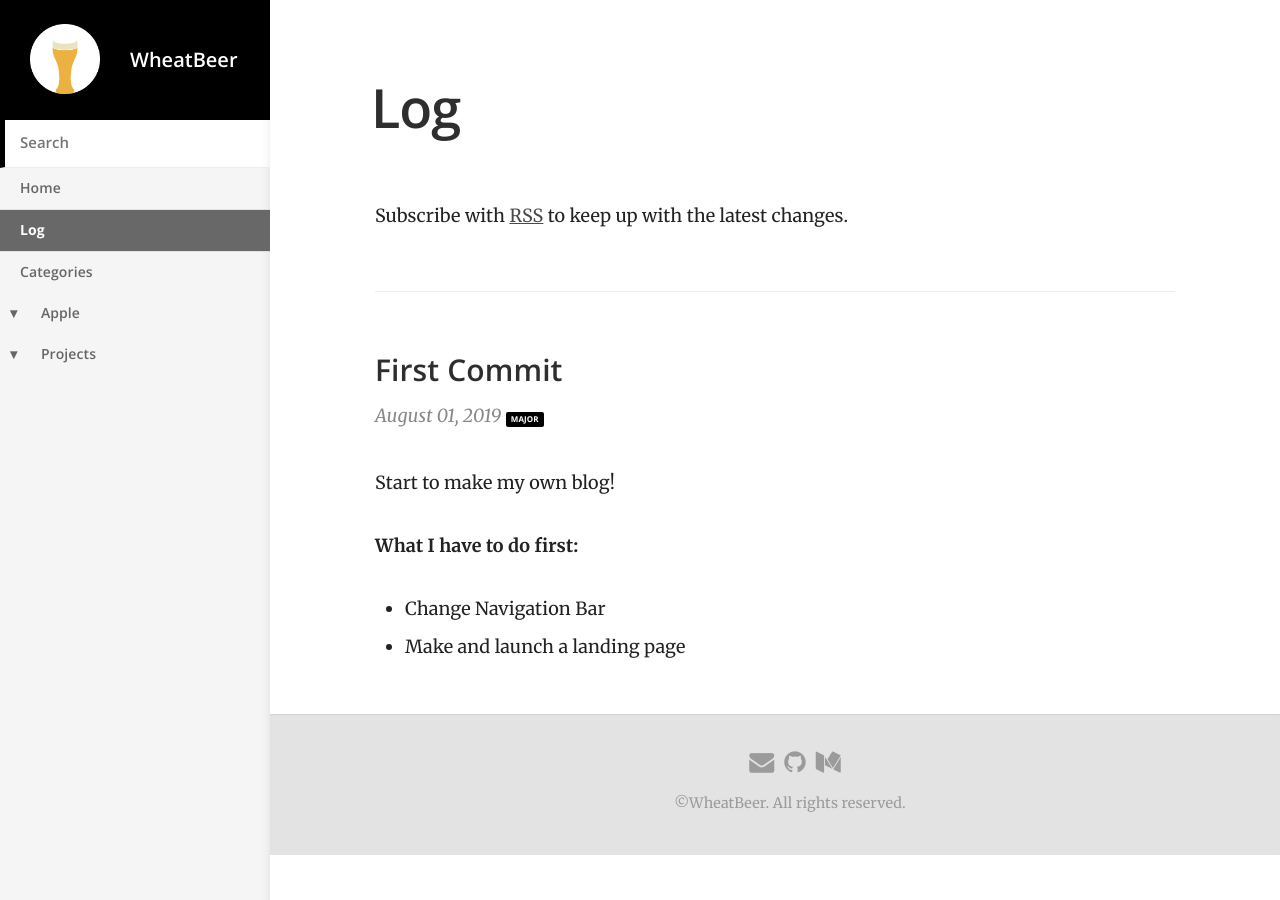
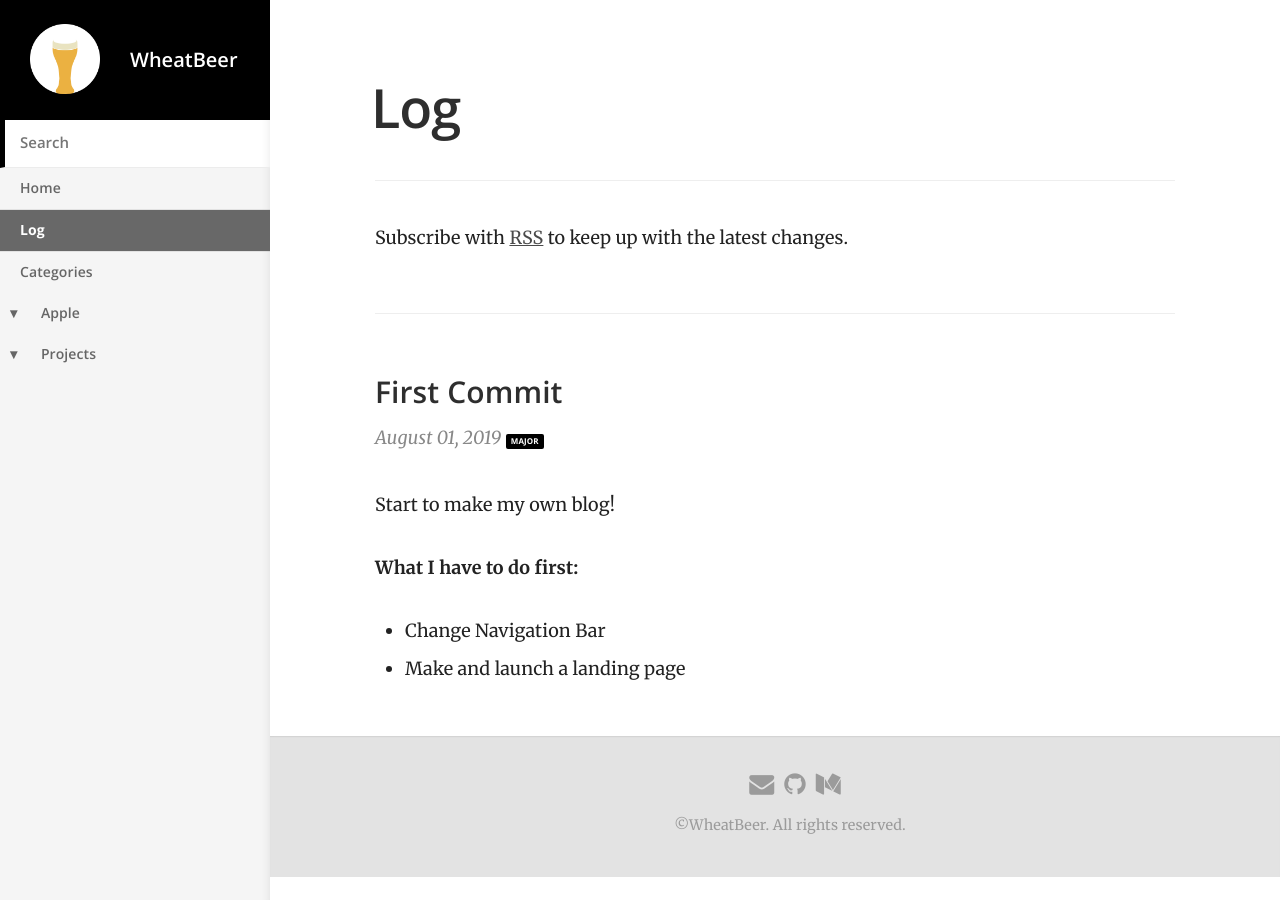
Before and after one commit to WheatBeer/WheatBeer.github.io, a Jekyll site: the page built from log.html, in a window 1280 px wide. Built offline with Jekyll 4.4.1, drawn with Linux system fonts in a browser that asks for light colours; nearby versions of some CDN libraries.

Commit message:
first commit

```diff
--- a/_includes/header.html
+++ b/_includes/header.html
@@ -16,6 +16,7 @@
     <div class="page-header">
         <h3>{{ page.title }}</h3>
         <h2>{% if page.category %}{{ page.category }}{% else %}{{ site.title }}{% endif %}</h2>
+        <hr>
     </div>
 
     <article class="content">
--- a/_sass/_layout.scss
+++ b/_sass/_layout.scss
@@ -269,6 +269,7 @@ $nav-image: $baseurl + "/images/menu.svg";
 	position: relative;
 	background-color: $content-background-color;
 	color: $content-color;
+	margin: 0 auto 0 auto;
 
 	h3::before {
 		content: "";
@@ -281,10 +282,10 @@ $nav-image: $baseurl + "/images/menu.svg";
 .page-header {
 	max-width: $content-max-width;
 	padding: $space ($space + 5) $space;
-	margin: $space auto 0 auto;
 }
 
 .page-header {
+	margin: $space auto 0 auto;
 	h2,
 	h3 {
 		margin: 0;
@@ -302,6 +303,10 @@ $nav-image: $baseurl + "/images/menu.svg";
 	h3 {
 		font-size: 4rem;
 		margin-left: -4px;
+	}
+
+	hr {
+		margin: $space*2 0 0 0;
 	}
 
 	@media (min-width: $mobile-break) {
```
